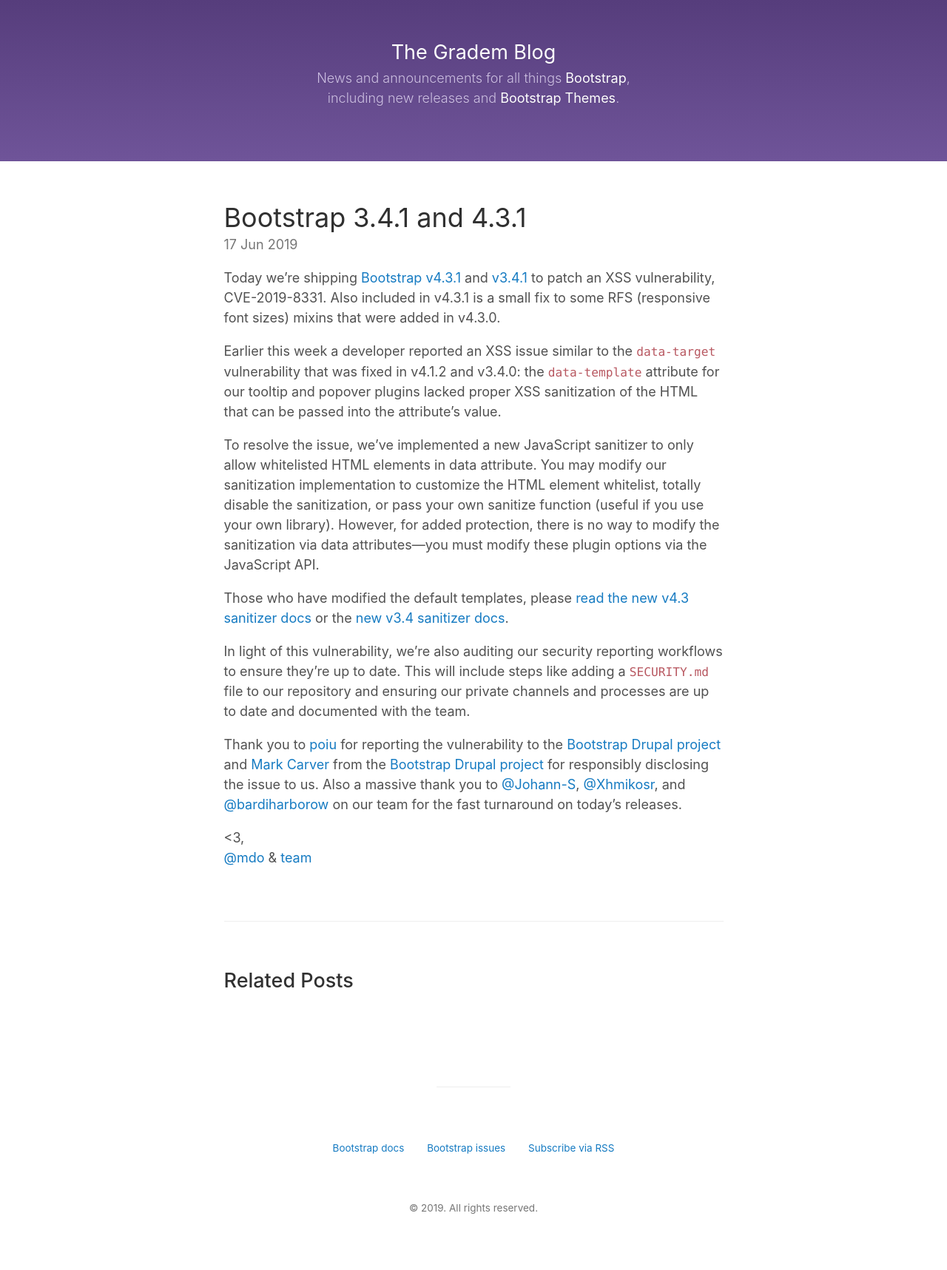
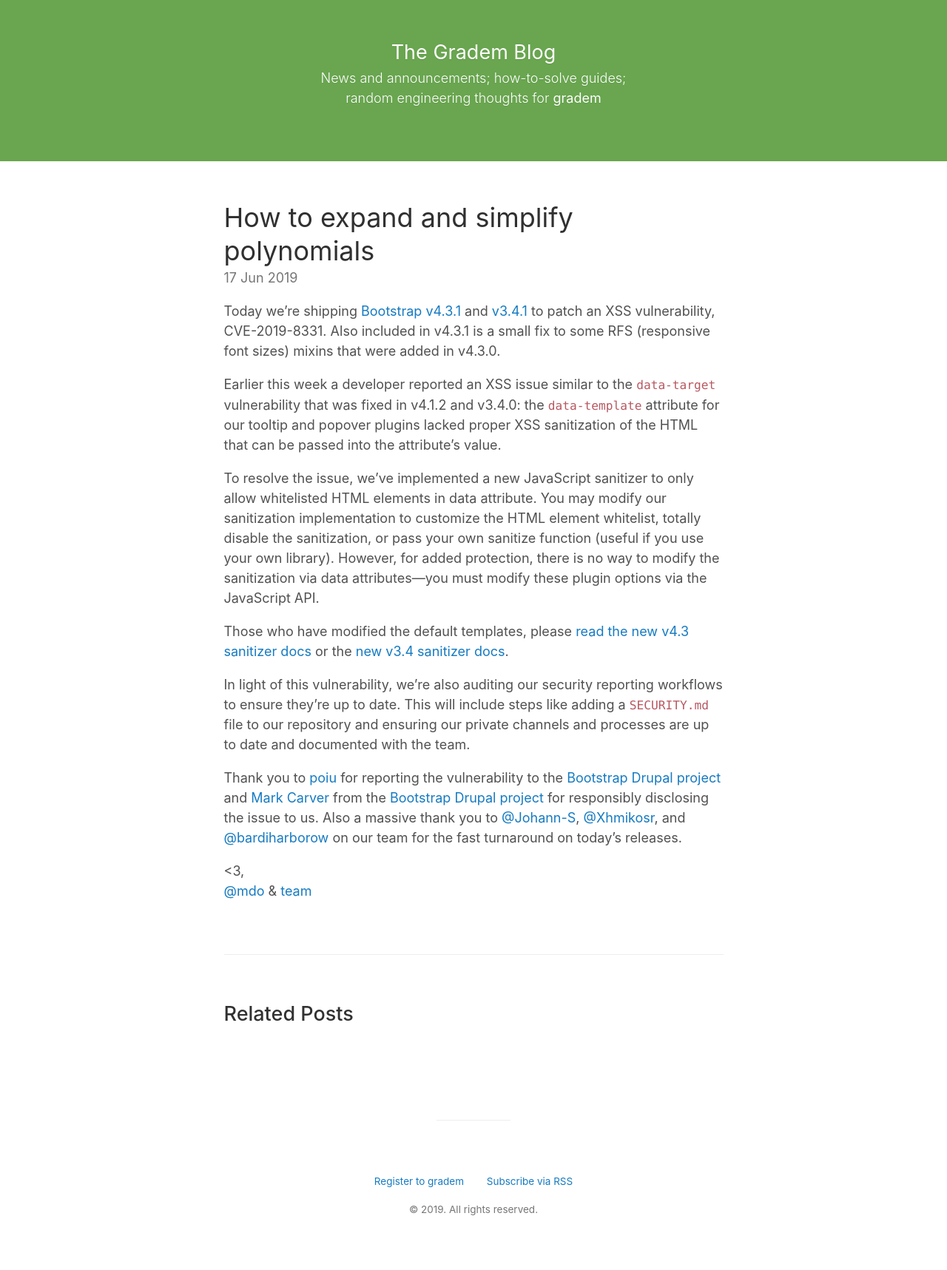
Before and after one commit to gradem/gradem.github.io, a Jekyll site: the page built from _posts/2019-06-17-welcome-to-jekyll.markdown, in a window 1280 px wide. Shown: the whole page at 74% size. Built offline with Jekyll 4.4.1, drawn with Linux system fonts in a browser that asks for light colours; grey boxes are pictures that could not be loaded.

Commit message:
updates. removed _site

```diff
--- a/_config.yml
+++ b/_config.yml
@@ -16,14 +16,14 @@ sass:
 host:           localhost # same as default value '127.0.0.1' but reads better
 
 # Links
-main:           "https://getbootstrap.com"
+main:           "http://gradem.io/auth/register"
 expo:           "https://expo.getbootstrap.com"
 themes:         "https://themes.getbootstrap.com"
 
 # Social
-authors:        "Mark Otto, Jacob Thornton, and Bootstrap contributors"
+authors:        "Robert Lee"
 author:
-  twitter:      "getbootstrap"
+  twitter:      "grademapp"
 
 twitter:
   card:         "summary_large_image"
--- a/_includes/footer.html
+++ b/_includes/footer.html
@@ -1,18 +1,7 @@
       <footer class="colophon">
         <ul>
-          <li><a href="{{ site.main }}/">Bootstrap docs</a></li>
-          <li><a href="https://github.com/twbs/bootstrap/issues?state=open">Bootstrap issues</a></li>
+          <li><a href="{{ site.main }}/">Register to gradem</a></li>
           <li><a href="/feed.xml">Subscribe via RSS</a></li>
-        </ul>
-        <ul>
-          <li>
-            <iframe class="github-btn lazy" data-src="https://ghbtns.com/github-btn.html?user=twbs&amp;repo=bootstrap&amp;type=watch&amp;count=true" title="Watch Bootstrap's repository" width="112" height="20"></iframe>
-            <noscript><iframe class="github-btn" src="https://ghbtns.com/github-btn.html?user=twbs&amp;repo=bootstrap&amp;type=watch&amp;count=true" title="Watch Bootstrap's repository" width="112" height="20"></iframe></noscript>
-          </li>
-          <li>
-            <iframe class="github-btn lazy" data-src="https://ghbtns.com/github-btn.html?user=twbs&amp;repo=bootstrap&amp;type=fork&amp;count=true" title="Fork Bootstrap's repository" width="105" height="20"></iframe>
-            <noscript><iframe class="github-btn" src="https://ghbtns.com/github-btn.html?user=twbs&amp;repo=bootstrap&amp;type=fork&amp;count=true" title="Fork Bootstrap's repository" width="105" height="20"></iframe></noscript>
-          </li>
         </ul>
         <p>&copy; {{ site.time | date: '%Y' }}. All rights reserved.</p>
       </footer>
--- a/_includes/header.html
+++ b/_includes/header.html
@@ -33,7 +33,7 @@
           <h1>The Gradem Blog</h1>
         </a>
         <p>
-          News and announcements for all things <a href="{{ site.main }}/" title="Visit the Bootstrap docs">Bootstrap</a>, including new releases and <a href="{{ site.themes }}/" title="Browse the official Bootstrap themes">Bootstrap Themes</a>.
+          News and announcements; how-to-solve guides; random engineering thoughts for <a href="{{ site.main }}/" title="Visit gradem">gradem</a>
         </p>
       </div>
     </div>
--- a/_posts/2019-06-17-welcome-to-jekyll.markdown
+++ b/_posts/2019-06-17-welcome-to-jekyll.markdown
@@ -1,7 +1,9 @@
 ---
 layout: post
-title: Bootstrap 3.4.1 and 4.3.1
+title: How to expand and simplify polynomials
 ---
+
+
 
 Today we're shipping [Bootstrap v4.3.1](https://github.com/twbs/bootstrap/releases/tag/v4.3.1) and [v3.4.1](https://github.com/twbs/bootstrap/releases/tag/v3.4.1) to patch an XSS vulnerability, CVE-2019-8331. Also included in v4.3.1 is a small fix to some RFS (responsive font sizes) mixins that were added in v4.3.0.
 
--- a/_sass/theme.scss
+++ b/_sass/theme.scss
@@ -46,10 +46,10 @@ h2, h3, h4 {
   padding: 2rem 1.25rem;
   margin-bottom: 1.25rem;
   font-weight: 300;
-  color: #cdbfe3;
+  color: #fff;
   text-align: center;
   text-shadow: 0 1px 0 rgba(0,0,0,.1);
-  background-image: linear-gradient(#563d7c, #6f5499);
+  background-image: linear-gradient(#69a64f, #69a64f);
 
   @media (min-width: 40em) {
     padding: 3rem 0 4rem;
```
Also changed, not shown: 12 other files.
